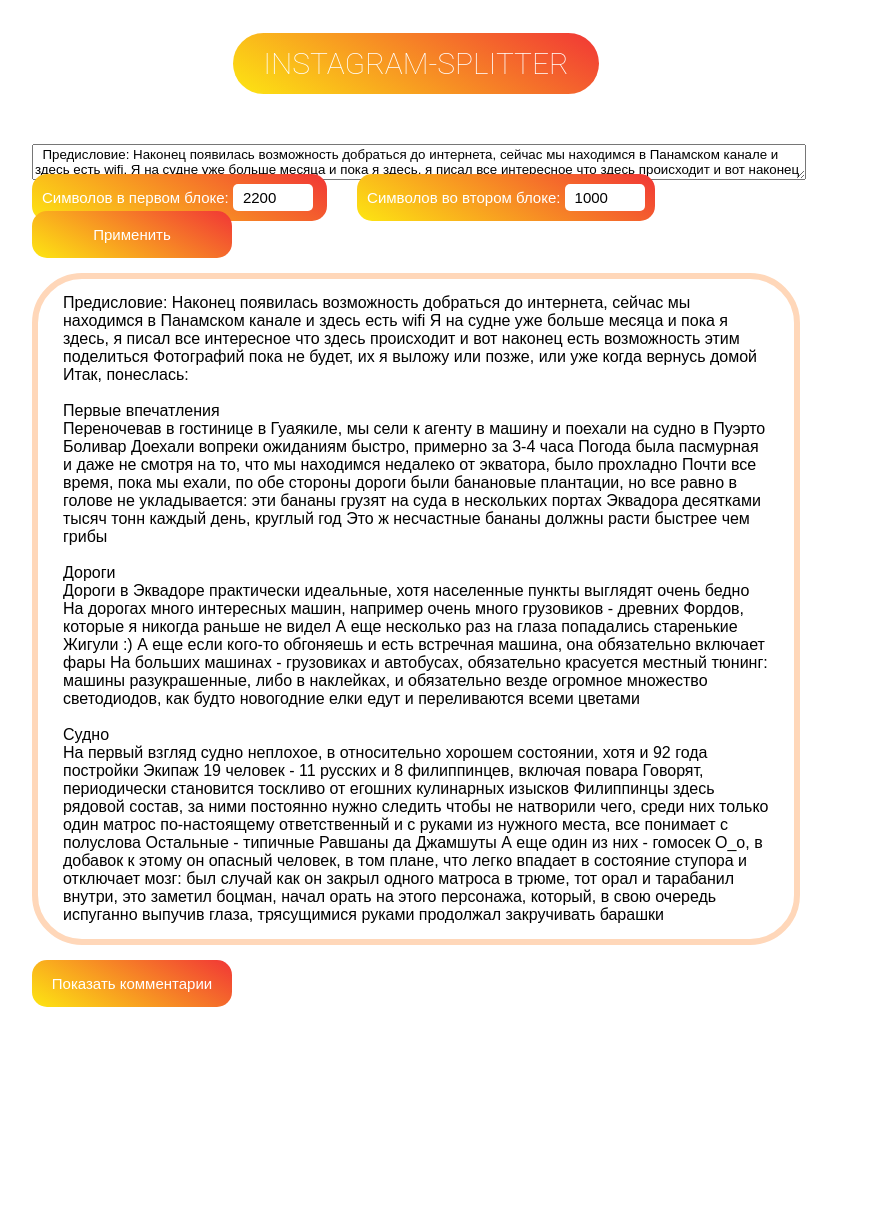
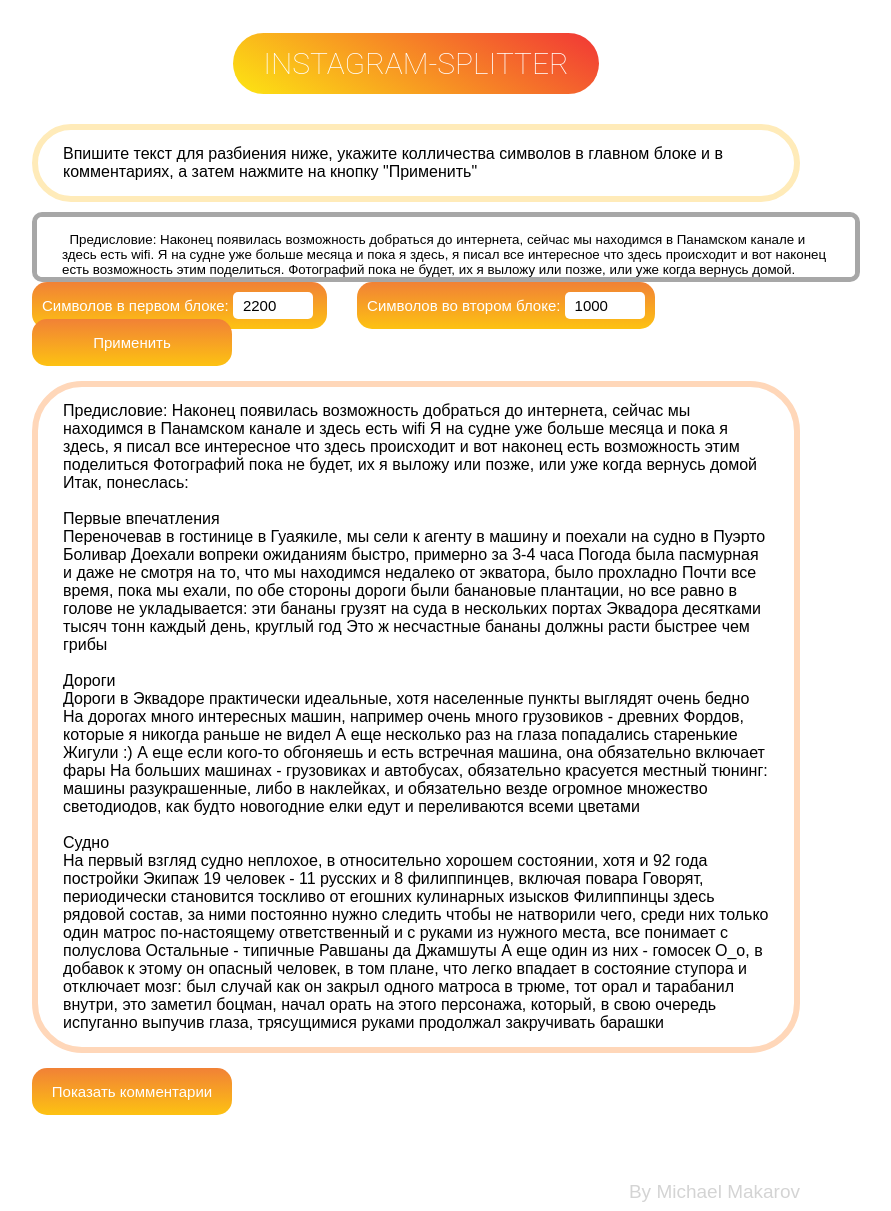
Before and after one commit to mishgancheg/JS-Study, a website: page Instagram-spliter/split-text.html in a window 1280 px wide. Shown: the part 5-1216 px from the top of the page, without its empty margins (224-1115 px from the left). Before the commit the page ends 1020 px from the top, so only its background shows below. Drawn offline with Linux system fonts and the light colour scheme.

Commit message:
изменение стилей

```diff
--- a/Instagram-spliter/split-text.css
+++ b/Instagram-spliter/split-text.css
@@ -9,6 +9,14 @@
 .header {
     display: flex;
     justify-content: center;
+}
+
+#label {
+    display: flex;
+    padding: 15px 25px;
+    background-color: #ffffff;
+    border: 6px solid #ffebb9;
+    border-radius: 50px;
 }
 
 .header p {
@@ -37,7 +45,7 @@
     margin-top: 15px;
     margin-bottom: 15px;
     min-height: 200px;
-    background-color: white;
+    background-color: #ffffff;
     border: 6px solid #ffd7b9;
     border-radius: 50px;
 }
@@ -47,7 +55,7 @@
     justify-content: left;
     padding: 15px 25px;
     min-height: 200px;
-    background-color: white;
+    background-color: #ffffff;
     border: 6px solid #ffebb9;
     border-radius: 50px;
 
@@ -68,7 +76,7 @@
     padding: 15px 10px;
     margin-right: 30px;
     outline: none;
-    background: linear-gradient(30deg, #fde612, #f13636);
+    background: linear-gradient(360deg, #fdc212, #f18136);
     font-size: 15px;
     color: white;
     border-radius: 15px;
@@ -77,7 +85,7 @@
 }
 
 .btn:hover {
-    background: linear-gradient(30deg, #ecd714, #e93434);
+    background: linear-gradient(360deg, #efb810, #e97d35);
     color: white;
 }
 
@@ -85,17 +93,33 @@
     padding: 5px 10px;
     width: 60px;
 }
-.input{
+
+.input {
     font-size: 15px;
     border-radius: 5px;
     border: 0px solid;
 }
+
 label {
 
     font-family: Corbel, sans-serif;
 }
 
 #full-text {
-    margin-top: 20px;
+    justify-content: center;
     width: 100%;
+    resize: none;
+    display: flex;
+    padding: 15px 25px;
+    margin-top: 10px;
+    margin-bottom: 10px;
+    background-color: #ffffff;
+    border: 5px solid #a7a7a7;
+    border-radius: 10px;
 }
+#about-author{
+    display: flex;
+    flex-direction: row-reverse;
+    font-size: 19px;
+    color: #d4d4d4;
+}
--- a/Instagram-spliter/split-text.html
+++ b/Instagram-spliter/split-text.html
@@ -7,9 +7,13 @@
     <link rel="stylesheet" href="split-text.css" type="text/css">
 </head>
 <body onLoad="init()">
-<div class="header"><p>INSTAGRAM-SPLITTER</p></div>
+<div class="header"><p>INSTAGRAM-SPLITTER</p>
+<div id="about-program"></div>
+</div>
 <div class="wrapper">
+
     <div class="container">
+        <div id="label">Впишите текст для разбиения ниже, укажите колличества символов в главном блоке и в комментариях, а затем нажмите на кнопку "Применить"</div>
         <textarea name="full-text" id="full-text" cols="30" rows="2">
   Предисловие: Наконец появилась возможность добраться до интернета, сейчас мы находимся в Панамском канале и здесь есть wifi. Я на судне уже больше месяца и пока я здесь, я писал все интересное что здесь происходит и вот наконец есть возможность этим поделиться. Фотографий пока не будет, их я выложу или позже, или уже когда вернусь домой. Итак, понеслась:
 
@@ -50,7 +54,7 @@
         <button class="btn" id="Btn" onclick="showComments()">Показать комментарии</button>
         <div id="comments"></div>
 
-
+        <div id="about-author"><br><br><br>By Michael Makarov</div>
     </div>
 </div>
 </body>
--- a/Instagram-spliter/split-text.js
+++ b/Instagram-spliter/split-text.js
@@ -67,3 +67,7 @@
     document.getElementById("Btn").innerText = 'Скрыть комментарии';
 
 }
+
+function showHideInfo(){
+
+}
```
